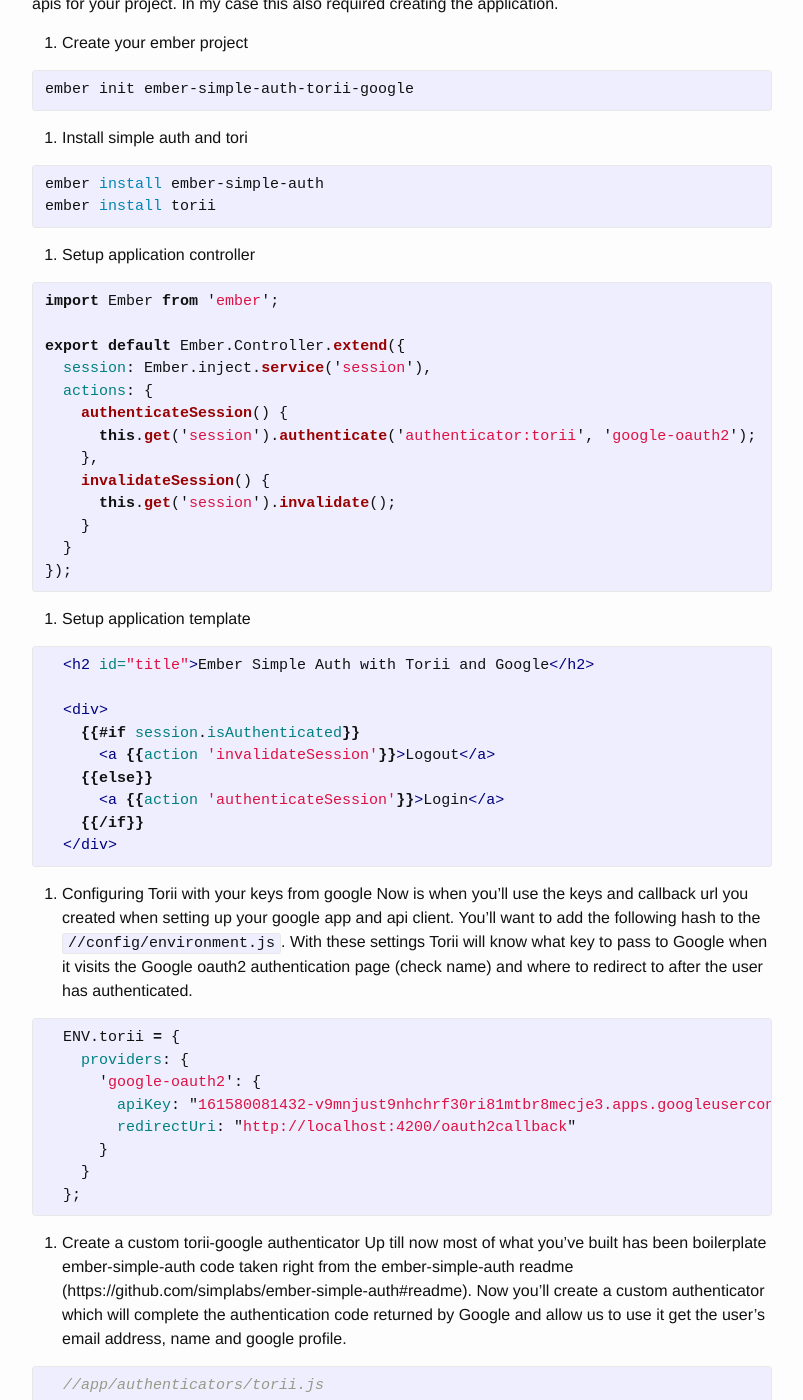
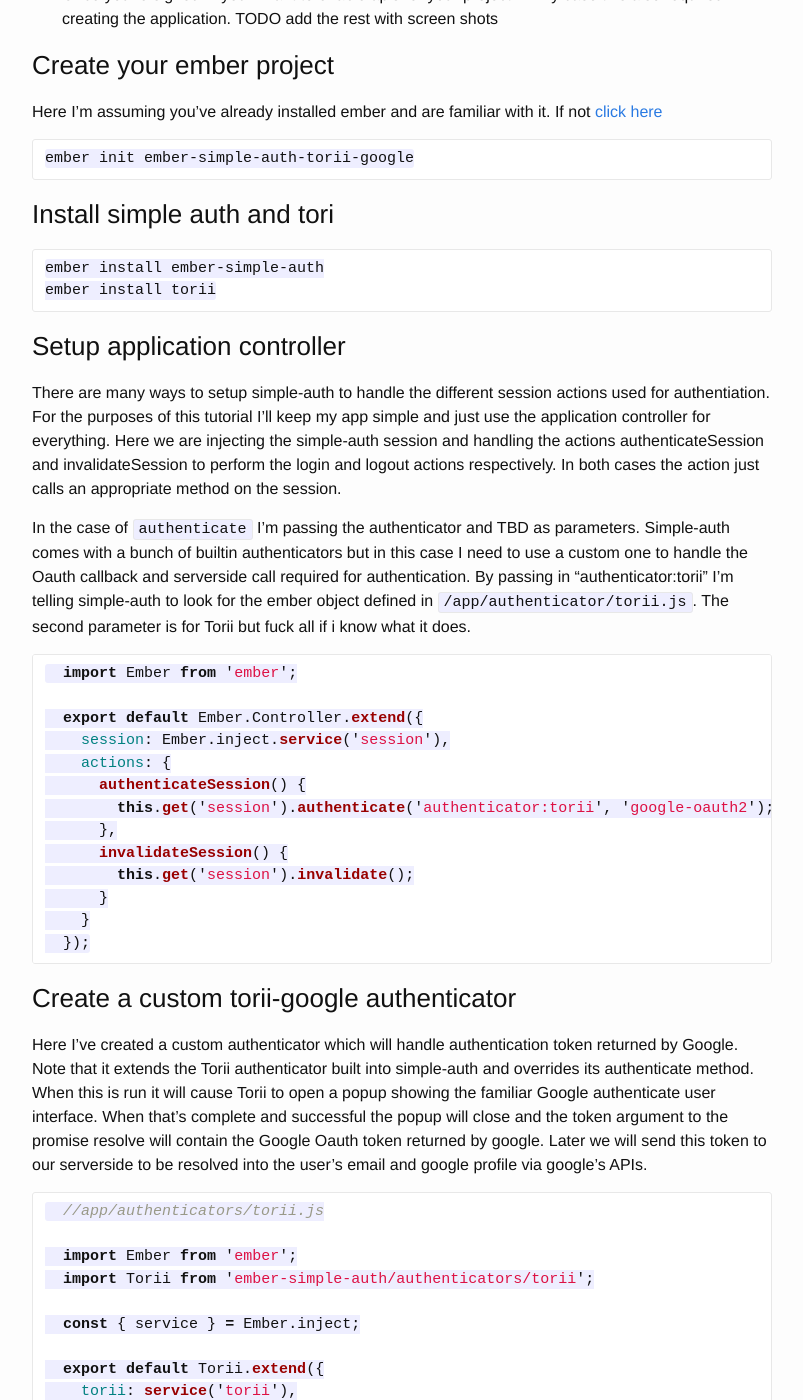
Before and after one commit to liftforward/liftforward.github.io, a Jekyll site: the page built from _posts/2015-12-18-welcome-to-jekyll.markdown, in a window 1280 px wide and 1400 px high, scrolled down 487 px. Shown: the whole window, without its empty margins (238-1041 px from the left). Built offline with Jekyll 4.4.1, drawn with Linux system fonts in a browser that asks for light colours; some of the changed text lies outside the part shown.

Commit message:
my first post

````diff
--- a/_posts/2015-12-18-welcome-to-jekyll.markdown
+++ b/_posts/2015-12-18-welcome-to-jekyll.markdown
@@ -7,58 +7,93 @@ categories: jekyll update
 
 How to setup and use ember-simple-auth 1.0+ with torii and google oauth2 authentication.
 
- 1.  Getting Google OAUTH Keys
+###  Getting Google OAUTH Keys
 
- This page (https://developers.google.com/identity/protocols/OAuth2) gives a overview of the process but I'll walk you through the basic steps here. I'll walk you through it here step by step. (if you have already completed this you can skip to step TBD).
+ [This page](https://developers.google.com/identity/protocols/OAuth2) gives a overview of the process but I'll walk you through the basic steps here. (if you have already completed this you can skip to Creating your ember project).
 
- First you need create your account by visiting here: https://console.developers.google.com and signup with your gmail account. (I used my private account for this walkthough and I don't believe I had registered it before. Hopefully your experience is the same.) Once you're signed in you'll want to enable apis for your project. In my case this also required creating the application.
+1. First you need create your account by visiting here: https://console.developers.google.com and signup with your gmail account. (I used my private account for this walkthough and I don't believe I had registered it before. Hopefully your experience is the same.)
+2. Once you're signed in you'll want to enable apis for your project. In my case this also required creating the application.
+TODO add the rest with screen shots
 
- 1. Create your ember project
-{% highlight bash %}
+### Create your ember project
+
+Here I'm assuming you've already installed ember and are familiar with it. If not [click here](http://lmgtfy.com/?q=installing+ember)
+
+```
 ember init ember-simple-auth-torii-google
-{% endhighlight %}
+```
 
- 1. Install simple auth and tori
-{% highlight bash %}
+### Install simple auth and tori
+
+```
 ember install ember-simple-auth
 ember install torii
-{% endhighlight %}
+```
 
- 1.  Setup application controller
-{% highlight javascript %}
-import Ember from 'ember';
+###   Setup application controller
 
-export default Ember.Controller.extend({
-  session: Ember.inject.service('session'),
-  actions: {
-    authenticateSession() {
-      this.get('session').authenticate('authenticator:torii', 'google-oauth2');
-    },
-    invalidateSession() {
-      this.get('session').invalidate();
+There are many ways to setup simple-auth to handle the different session actions used for authentiation. For the purposes of this tutorial I'll keep my app simple and just use the application controller for everything. Here we are injecting the simple-auth session and handling the actions authenticateSession and invalidateSession to perform the login and logout actions respectively. In both cases the action just calls an appropriate method on the session.
+
+In the case of ```authenticate``` I'm passing the authenticator and TBD as parameters. Simple-auth comes with a bunch of builtin authenticators but in this case I need to use a custom one to handle the Oauth callback and serverside call required for authentication. By passing in "authenticator:torii" I'm telling simple-auth to look for the ember object defined in ```/app/authenticator/torii.js```. The second parameter is for Torii but fuck all if i know what it does.
+
+```javascript
+  import Ember from 'ember';
+
+  export default Ember.Controller.extend({
+    session: Ember.inject.service('session'),
+    actions: {
+      authenticateSession() {
+        this.get('session').authenticate('authenticator:torii', 'google-oauth2');
+      },
+      invalidateSession() {
+        this.get('session').invalidate();
+      }
     }
-  }
-});
-{% endhighlight %}
+  });
+```
 
- 1. Setup application template
-{% highlight handlebars %}
-{% raw %}
+### Create a custom torii-google authenticator
+Here I've created a custom authenticator which will handle authentication token returned by Google. Note that it extends the Torii authenticator built into simple-auth and overrides its authenticate method. When this is run it will cause Torii to open a popup showing the familiar Google authenticate user interface. When that's complete and successful the popup will close and the token argument to the promise resolve will contain the Google Oauth token returned by google. Later we will send this token to our serverside to be resolved into the user's email and google profile via google's APIs.
+
+```javascript
+  //app/authenticators/torii.js
+
+  import Ember from 'ember';
+  import Torii from 'ember-simple-auth/authenticators/torii';
+
+  const { service } = Ember.inject;
+
+  export default Torii.extend({
+    torii: service('torii'),
+    authenticate(options) {
+      this._super(options).then(function (token) {
+        console.log(options, data);
+      });
+    }
+  });
+```
+
+### Setup application template
+
+Now I need a way to trigger the ```authenticateSession``` action so I created a super simple ```appplication.hbs``` with just a single link to trigger the action.
+
+```handlebars {% raw %}
+  <!-- //app/template/application.hbs -->
+
   <h2 id="title">Ember Simple Auth with Torii and Google</h2>
 
   <div>
-    {{#if session.isAuthenticated}}
-      <a {{action 'invalidateSession'}}>Logout</a>
-    {{else}}
-      <a {{action 'authenticateSession'}}>Login</a>
-    {{/if}}
+    <a {{action 'authenticateSession'}}>Login</a>
   </div>
-{% endraw %}
-{% endhighlight %}
+{% endraw %}```
 
- 1. Configuring Torii with your keys from google
- Now is when you'll use the keys and callback url you created when setting up your google app and api client. You'll want to add the following hash to the ```//config/environment.js```. With these settings Torii will know what key to pass to Google when it visits the Google oauth2 authentication page (check name) and where to redirect to after the user has authenticated.
-{% highlight javascript %}
+### Configuring Torii with your keys from google
+
+Now is when you'll use the keys and callback url you created when setting up your google app and api client. You'll want to add the following hash to the ```//config/environment.js```. With these settings Torii will know what key to pass to Google when it visits the Google oauth2 authentication page (check name) and where to redirect to after the user has authenticated.
+
+```javascript
+  //config/environment.js
+
   ENV.torii = {
     providers: {
       'google-oauth2': {
@@ -67,23 +102,8 @@ export default Ember.Controller.extend({
       }
     }
   };
-{% endhighlight %}
+```
 
- 1. Create a custom torii-google authenticator
- Up till now most of what you've built has been boilerplate ember-simple-auth code taken right from the ember-simple-auth readme (https://github.com/simplabs/ember-simple-auth#readme). Now you'll create a custom authenticator which will complete the authentication code returned by Google and allow us to use it get the user's email address, name and google profile.
-{% highlight javascript %}
-  //app/authenticators/torii.js
-  import Ember from 'ember';
-  import Torii from 'ember-simple-auth/authenticators/torii';
+### Run it
 
-  const { service } = Ember.inject;
-
-  export default Torii.extend({
-    torii: service('torii'),
-    authenticate(options) {
-      this._super(options).then(function (data) {
-        console.log(options, data);
-      });
-    }
-  });
-{% endhighlight %}
+Once you have this all together you should be all set to test out the app.
````
